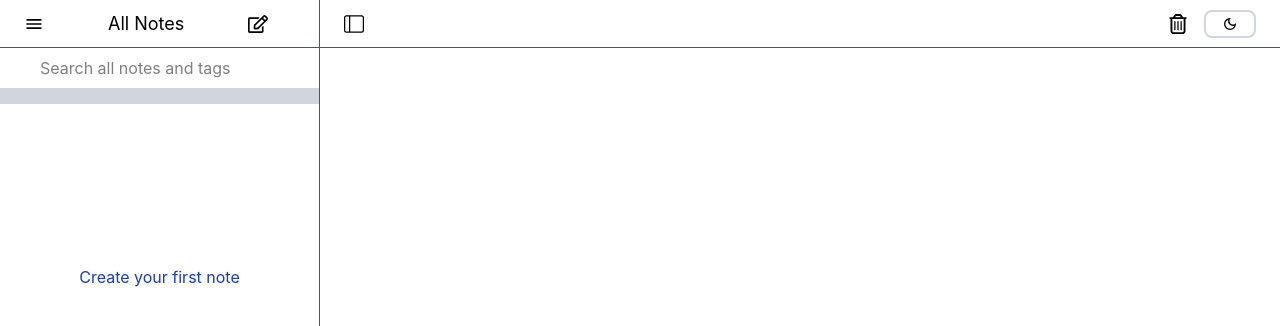
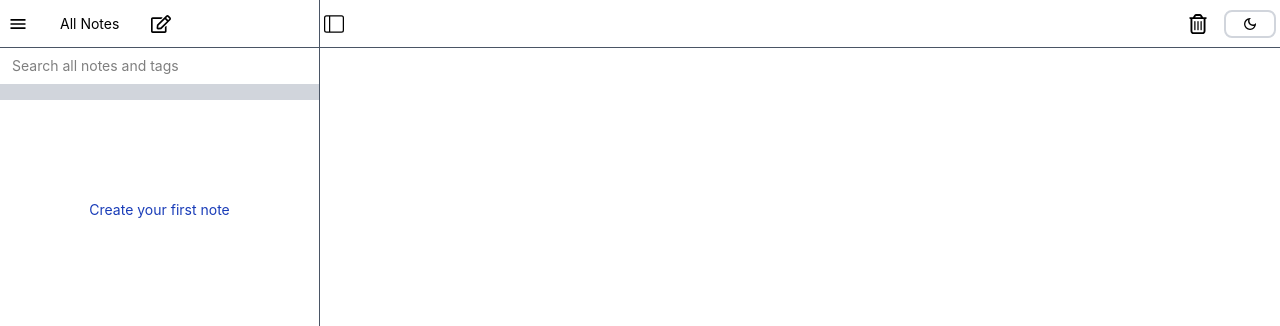
Before and after one commit to PallaviChandurkar/NoteSpace, a React (Vite) app: page /notes in a window 1280 px wide. Shown: the top 326 px of the page. Built offline with nearby package versions, Linux system fonts and the light colour scheme.

Commit message:
responsiveness of notes page working

```diff
--- a/src/pages/Notes.jsx
+++ b/src/pages/Notes.jsx
@@ -65,13 +65,13 @@ const Notes = () => {
   return (
     <div className={isDarkTheme ? "h-screen flex bg-white text-black" : "h-screen flex bg-gray-800 text-white"}>
         <div className="w-full md:w-3/12 border-r border-gray-600">
-            <div className="flex items-center px-6 gap-16 h-12 border-b border-gray-600">
+            <div className="flex items-center px-6 md:px-2 gap-16 md:gap-8 h-12 border-b border-gray-600">
                 <Link to="/sidebar"><span className="text-xl"><IoMenuSharp /></span></Link>
-                <h1 className="text-lg">All Notes</h1>
+                <h1 className="text-lg md:text-sm">All Notes</h1>
                 <span onClick={createNote} className="text-xl cursor-pointer"><FaRegEdit /></span>
             </div>
             <div className="">
-                <input className="w-80 mx-7 outline-none py-2 px-3" type="text" placeholder="Search all notes and tags" />
+                <input className="w-80 md:w-44 mx-7 md:mx-2 text-sm outline-none py-2 px-3 md:px-1" type="text" placeholder="Search all notes and tags" />
                 {/* <span className="text-xl"><IoSearch /></span>
                 <p>Search all notes and tags</p> */}
             </div>
@@ -95,13 +95,13 @@ const Notes = () => {
             </div>
             {
                 showButton &&
-                <div className="my-40 text-center">
-                    <button onClick={createNote} className="text-blue-800 cursor-pointer">Create your first note</button>
+                <div className="my-40 md:my-24 text-center">
+                    <button onClick={createNote} className="text-blue-800 md:text-sm cursor-pointer">Create your first note</button>
                 </div>
             }
         </div>
-        <div className=" md:w-9/12">
-            <div className="flex justify-between items-center h-12 px-6 border-b border-gray-600">
+        <div className="md:w-9/12">
+            <div className="flex justify-between items-center h-12 px-6 md:px-1 border-b border-gray-600">
                 <span className="text-xl"><BsLayoutSidebar /></span>
                 <div className="flex gap-4 items-center">
                     <span onClick={deletefunc} className="text-xl cursor-pointer"><FaRegTrashCan /></span>
```
